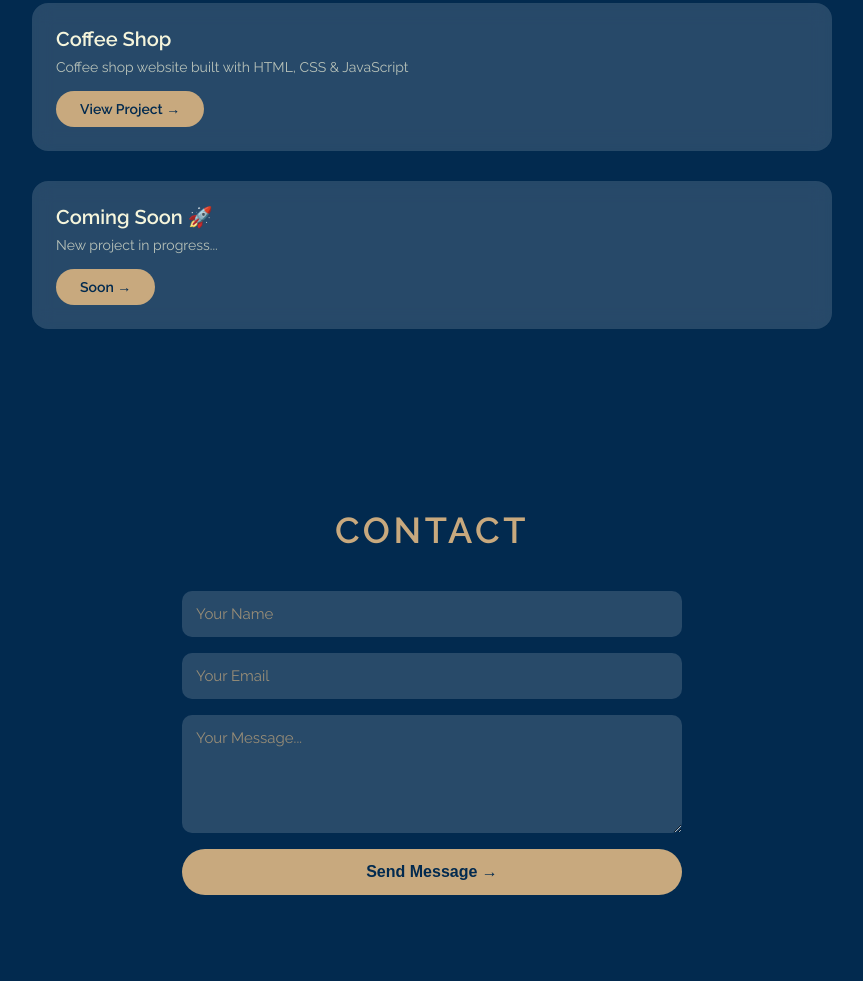
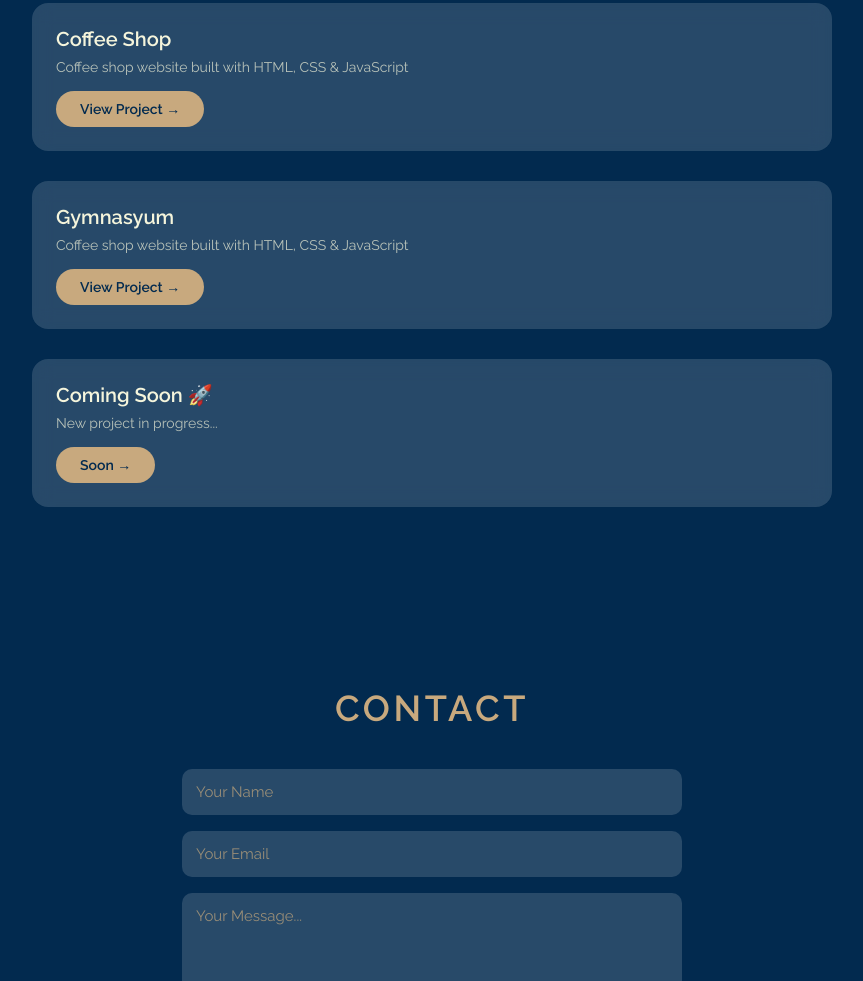
Before and after one commit to teouchanne-web/My-portfolio, a plain HTML site: page index.html in a window 1280 px wide. Shown: the part 1080-2061 px from the top of the page, without its empty margins (208-1071 px from the left). Drawn offline with Linux system fonts and the light colour scheme.

Commit message:
Update index.html

```diff
--- a/index.html
+++ b/index.html
@@ -354,6 +354,13 @@ footer {
                 <a href="https://teouchanne-web.github.io/coffeeshop/index.html" class="btn" target="_blank">View Project →</a>
             </div>
             </div>
+            <div class="project-card">
+            <div class="project-info">
+                <h3>Gymnasyum</h3>
+                <p>Coffee shop website built with HTML, CSS & JavaScript</p>
+                <a href="https://teouchanne-web.github.io/Gymnasium/index.html" class="btn" target="_blank">View Project →</a>
+            </div>
+            </div>
         <div class="project-card">
             <div class="project-info">
                 <h3>Coming Soon 🚀</h3>
@@ -364,7 +371,6 @@ footer {
 
     </div>
 </section>
-
 <!-- CONTACT -->
 <section id="contact">
     <h2>Contact</h2>
```
